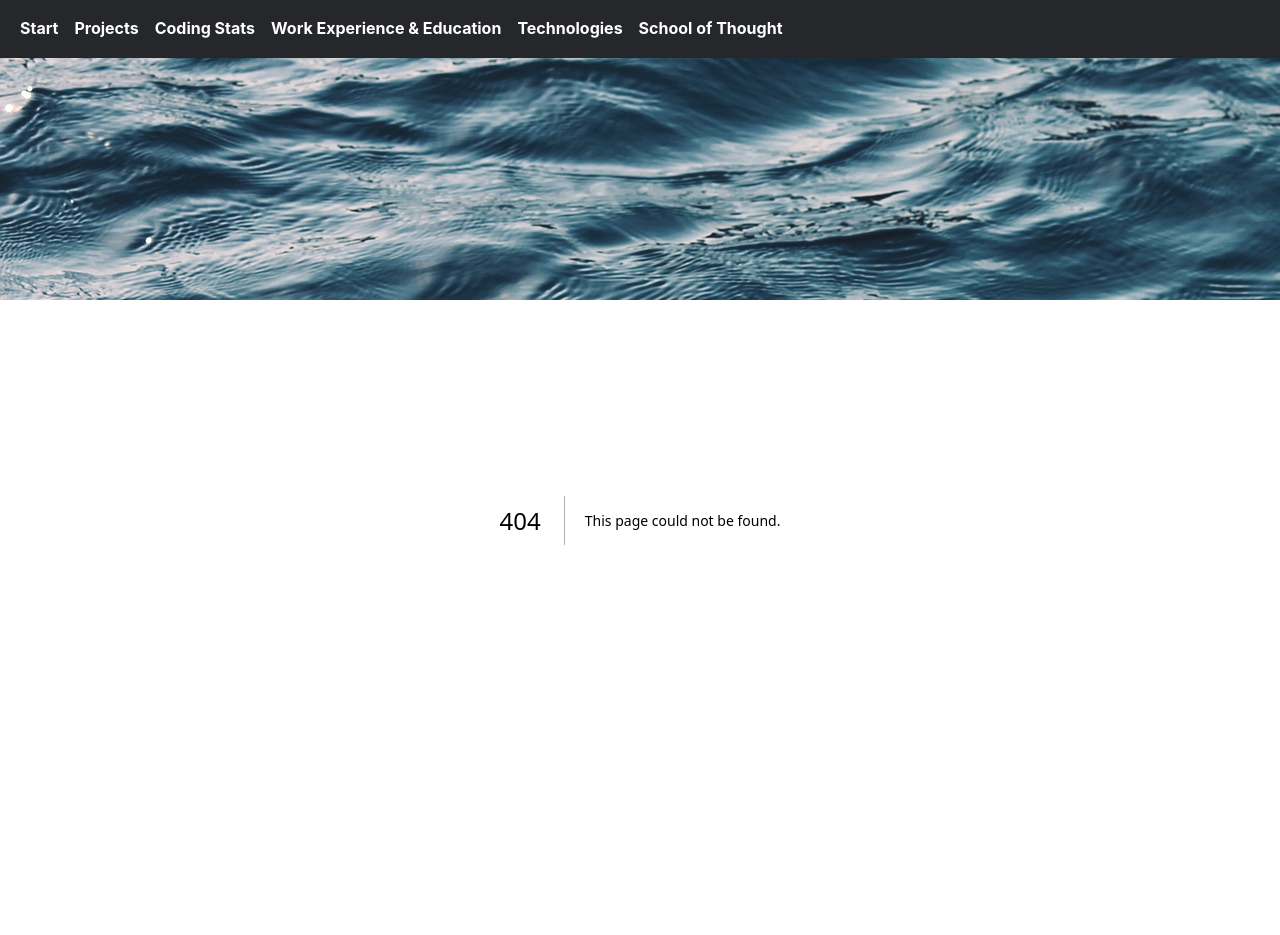
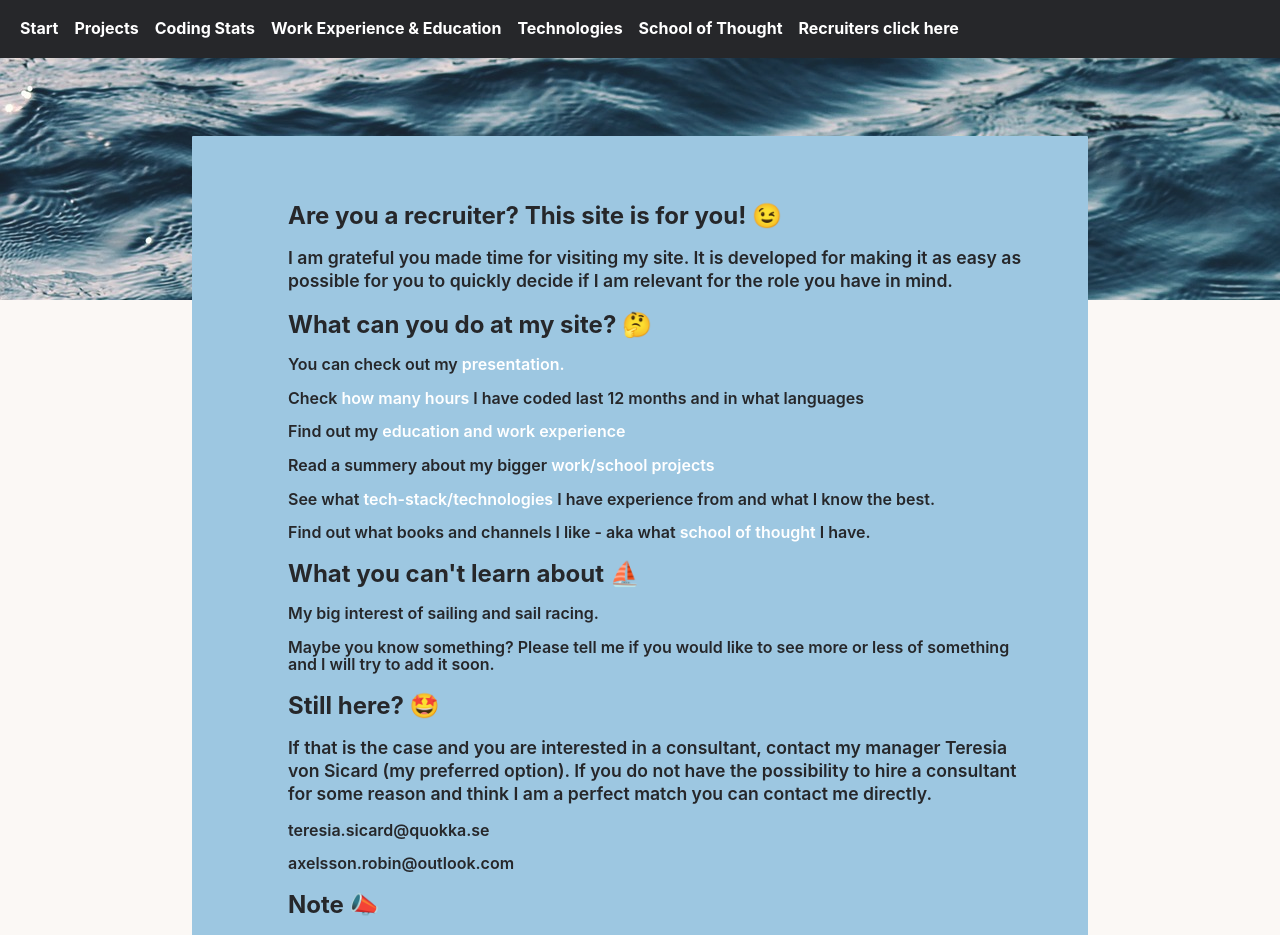
Before and after one commit to RobinAxelsson/personal-jam, a Next.js app: page /to-recruiters in a window 1280 px wide. Before the commit this address had no page. Shown: the top 935 px of the page. Built offline with nearby package versions, Linux system fonts and the light colour scheme.

Commit message:
Finnished writing my recruiters landing page

```diff
--- a/data-access/resume-repository.js
+++ b/data-access/resume-repository.js
@@ -20,6 +20,11 @@ export function getHeroContent() {
 export function getSchoolOfThoughtContent() {
   return fs.readFileSync('resume/shool-of-thought.md', 'utf8');
 }
+
+export function getToRecruitersContent() {
+  return fs.readFileSync('resume/to-recruiters.md', 'utf8');
+}
+
 
 export function getPersonalData() {
   const fileContent = fs.readFileSync('resume/personal_data.yml', 'utf8');
--- a/layouts/layout-components/header.jsx
+++ b/layouts/layout-components/header.jsx
@@ -36,6 +36,11 @@ export const Header = () => {
                   School of Thought
                 </Link>
               </li>
+              <li>
+                <Link href="/to-recruiters" passHref>
+                  Recruiters click here
+                </Link>
+              </li>
             </ul>
           </nav>
         </div>
--- /dev/null
+++ b/pages/to-recruiters.js
@@ -0,0 +1,17 @@
+import { getToRecruitersContent } from "../data-access/resume-repository";
+import MarkdownCard from "../components/markdown-card"
+export async function getStaticProps() {
+  return {
+    props: {
+      toRecruitersContent: getToRecruitersContent()
+    },
+  };
+}
+
+export default function SchoolOfThoughtPage({ toRecruitersContent }) {
+  return (
+    <div className="card-collection">
+      <MarkdownCard markdownContent={toRecruitersContent}/>
+        </div>
+  );
+}
--- /dev/null
+++ b/resume/to-recruiters.md
@@ -0,0 +1,30 @@
+### Are you a recruiter? This site is for you! 😉
+
+I am grateful you made time for visiting my site. It is developed for making it as easy as possible for you to quickly decide if I am relevant for the role you have in mind.
+
+### What can you do at my site? 🤔
+
+- You can check out my [presentation.](/)
+- Check [how many hours](/stats) I have coded last 12 months and in what languages
+- Find out my [education and work experience](/experience)
+- Read a summery about my bigger [work/school projects](/projects)
+- See what [tech-stack/technologies](/tech) I have experience from and what I know the best.
+- Find out what books and channels I like - aka what [school of thought](/school-of-thought) I have.
+
+### What you can't learn about ⛵
+
+- My big interest of sailing and sail racing.
+- Maybe you know something? Please tell me if you would like to see more or less of something and I will try to add it soon.
+
+### Still here? 🤩
+
+If that is the case and you are interested in a consultant, contact my manager Teresia von Sicard (my preferred option). If you do not have the possibility to hire a consultant for some reason and think I am a perfect match you can contact me directly.
+
+- teresia.sicard@quokka.se
+- axelsson.robin@outlook.com
+
+### Note 📣
+
+- I am happy to demo/discuss any of my private project that is of relevance. I have some nice documented projects ready - and if you like check out my [landing page](https://github.com/RobinAxelsson) on GitHub if you can't wait.
+- I am positive to do code challenges.
+- I am really keen to give as accurate description of me as a programmer as possible. If you miss information or if something is vague or bloated PM me about it.
```
Also changed, not shown: resume/shool-of-thought.md (+6 -6 lines).
